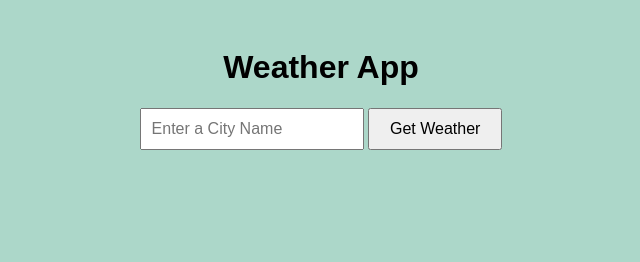
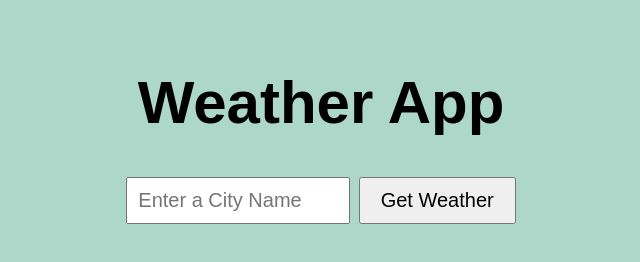
Before and after one commit to laxmijangale/Weather_App, a plain HTML site: page index.html in a window 1280 px wide. Shown: the whole page, without its empty margins (319-959 px from the left). Drawn offline with Linux system fonts and the light colour scheme.

Commit message:
font size updated

```diff
--- a/style.css
+++ b/style.css
@@ -3,17 +3,18 @@ body {
     text-align: center;
     padding: 20px;
     background-color: rgb(172, 215, 201);
+    font-size: 30px;
 }
 
 input[type="text"] {
     padding: 10px;
     width: 200px;
-    font-size: 16px;
+    font-size: 20px;
 }
 
 button {
     padding: 10px 20px;
-    font-size: 16px;
+    font-size: 20px;
     cursor: pointer;
 }
 
```
